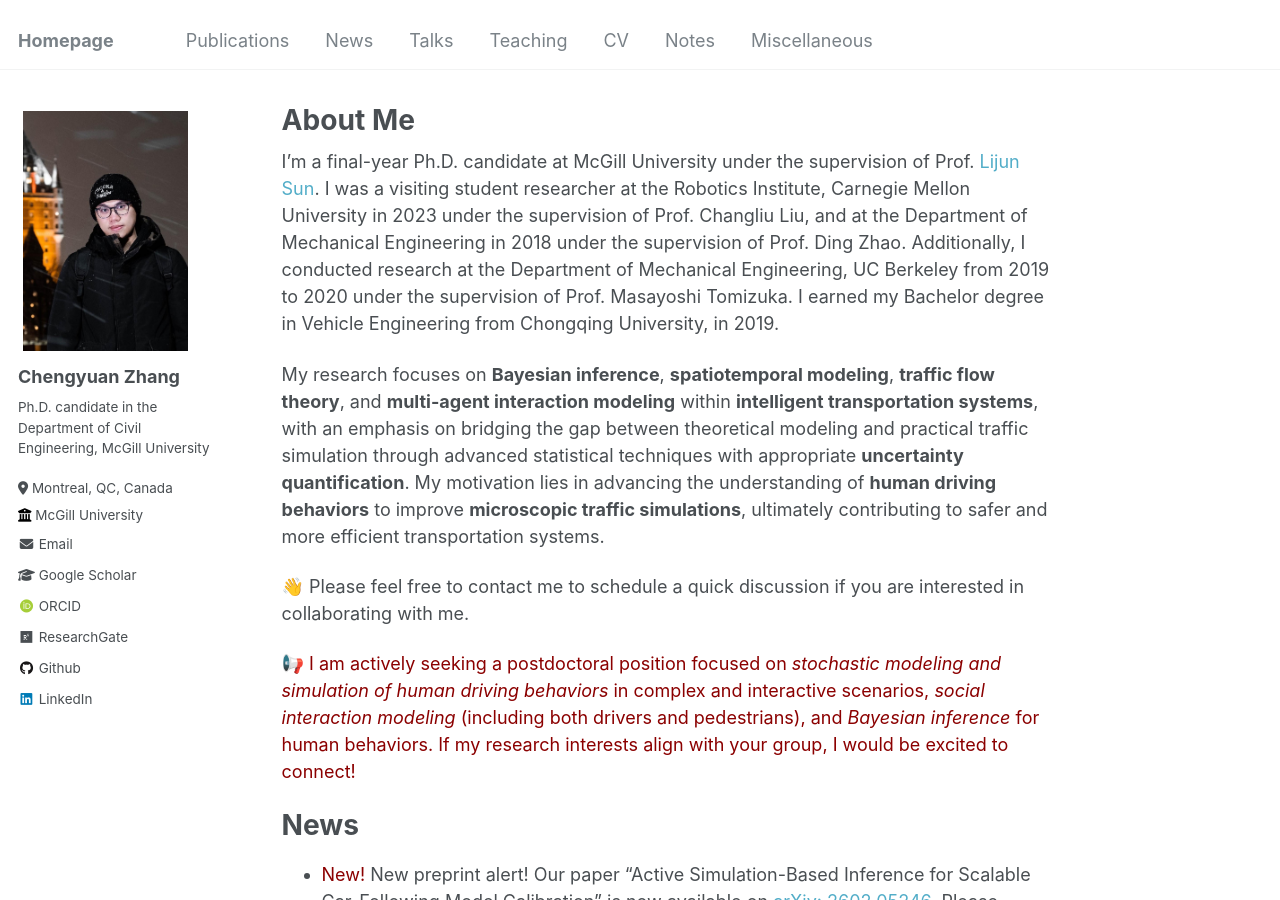
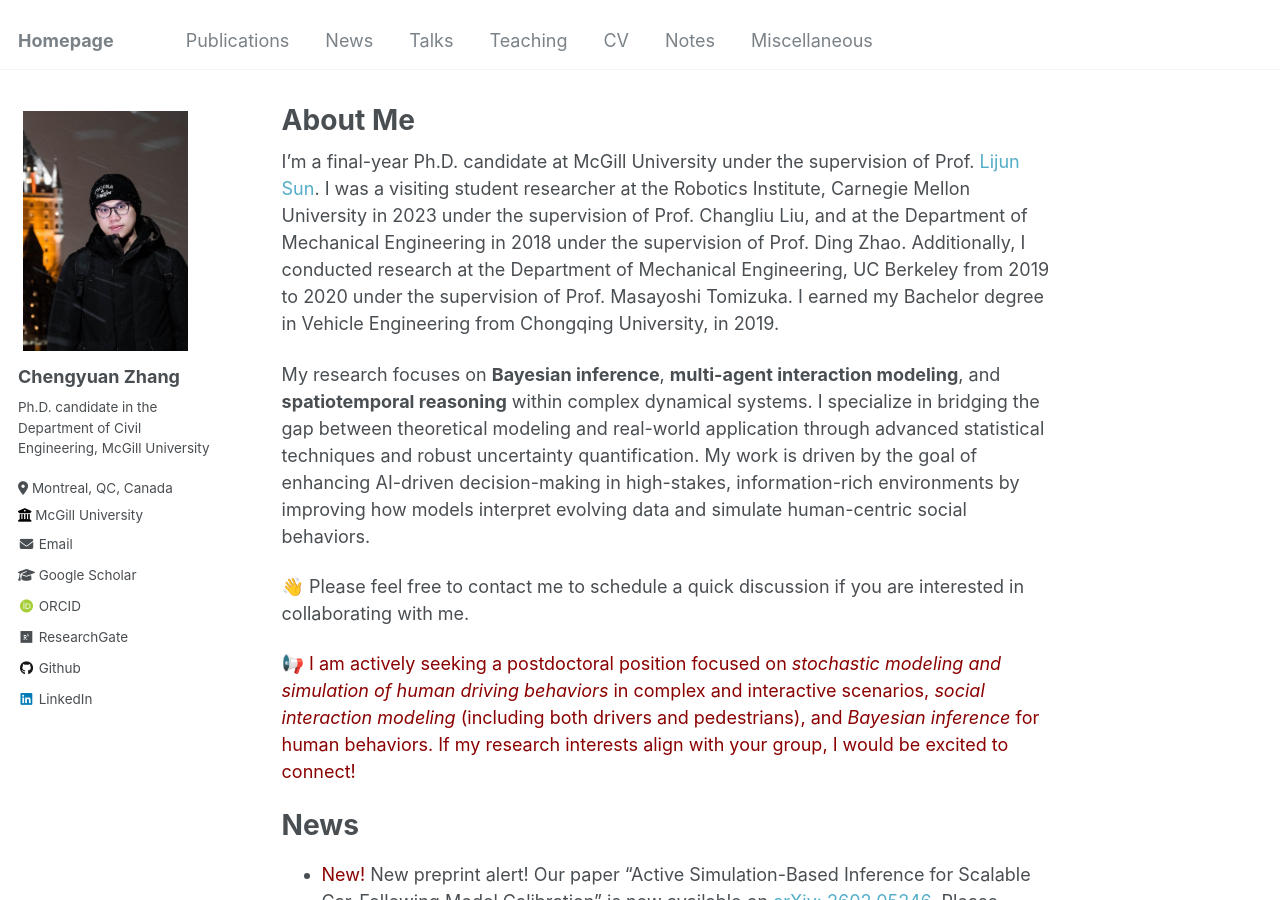
Before and after one commit to Chengyuan-Zhang/chengyuan-zhang.github.io, a Jekyll site: the page built from _pages/about.md, in a window 1280 px wide and 900 px high. Built offline with Jekyll 4.4.1, drawn with Linux system fonts in a browser that asks for light colours; some web fonts are replaced; comment, search, counter and statistics services are not loaded.

Commit message:
update about

```diff
--- a/_pages/about.md
+++ b/_pages/about.md
@@ -5,8 +5,8 @@ excerpt: "About Me"
 author_profile: true
 redirect_from:
 
-  - /about/
-  - /about.html
+- /about/
+- /about.html
 
 ---
 
@@ -17,11 +17,11 @@ in 2018 under the supervision of Prof. Ding Zhao. Additionally, I conducted rese
 Engineering, UC Berkeley from 2019 to 2020 under the supervision of Prof. Masayoshi Tomizuka. I earned my Bachelor
 degree in Vehicle Engineering from Chongqing University, in 2019.
 
-My research focuses on **Bayesian inference**, **spatiotemporal modeling**, **traffic flow theory**, and **multi-agent
-interaction modeling** within **intelligent transportation systems**, with an emphasis on bridging the gap between
-theoretical modeling and practical traffic simulation through advanced statistical techniques with appropriate
-**uncertainty quantification**. My motivation lies in advancing the understanding of **human driving behaviors** to
-improve **microscopic traffic simulations**, ultimately contributing to safer and more efficient transportation systems.
+My research focuses on **Bayesian inference**, **multi-agent interaction modeling**, and **spatiotemporal reasoning** within complex
+dynamical systems. I specialize in bridging the gap between theoretical modeling and real-world application through
+advanced statistical techniques and robust uncertainty quantification. My work is driven by the goal of enhancing
+AI-driven decision-making in high-stakes, information-rich environments by improving how models interpret evolving data
+and simulate human-centric social behaviors.
 
 👋 Please feel free to contact me to schedule a quick discussion if you are interested in collaborating with me.
 
```
Also changed, not shown: _pages/teaching.md (+3 -0 lines).
